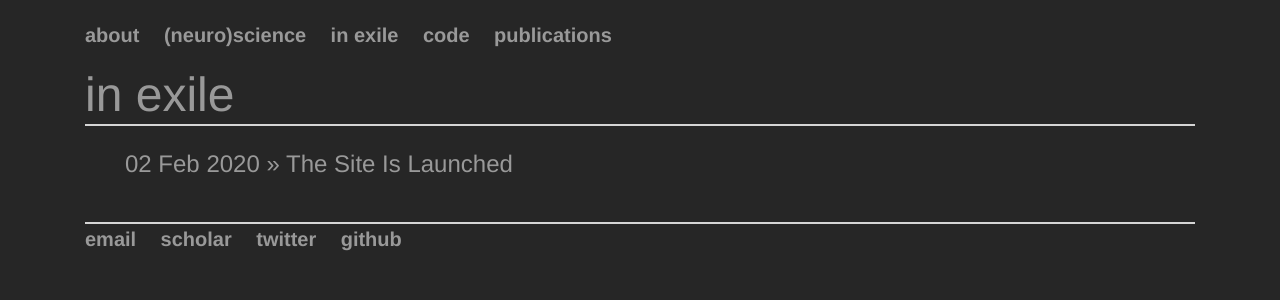
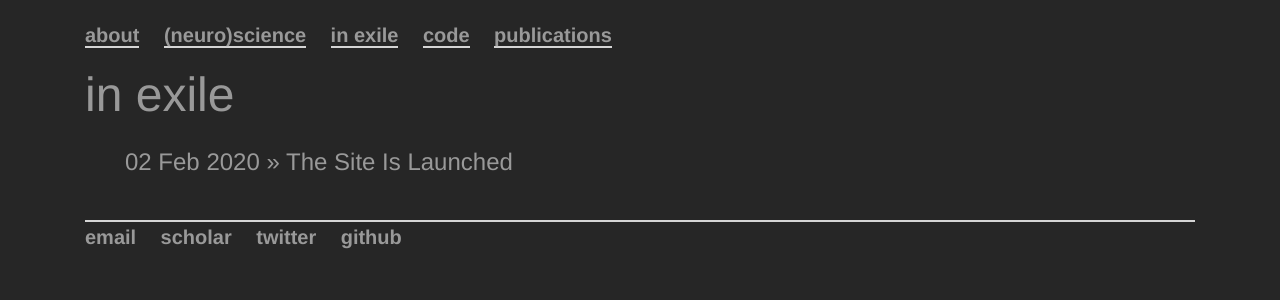
Before and after one commit to bartulem/bartulem.github.io, a Jekyll site: the page built from inexile/index.html, in a window 1280 px wide. Shown: the top 300 px of the page. Built offline with Jekyll 4.4.1, drawn with Linux system fonts in a browser that asks for light colours.

Commit message:
Update main.css

```diff
--- a/css/main.css
+++ b/css/main.css
@@ -8,6 +8,7 @@ nav ul li, header ul li {
     font-family:'Helvetica', 'HelveticaNeue', 'Arial', 'Sans-Serif';
     font-size: 1.25em;
     font-weight: bold;
+    border-bottom: 2.25px solid #d5d5d5;
 }
 nav ul, footer ul {
     font-family:'Helvetica', 'HelveticaNeue', 'Arial', 'Sans-Serif';
@@ -31,7 +32,6 @@ a:hover {
 h1 {
     font-size: 3em;
     font-family:'Helvetica', 'HelveticaNeue', 'Arial', 'Sans-Serif';
-    border-bottom: 2.25px solid #d5d5d5;
 }
 p {
     font-family:'Helvetica', 'HelveticaNeue', 'Arial', 'Sans-Serif';
```
